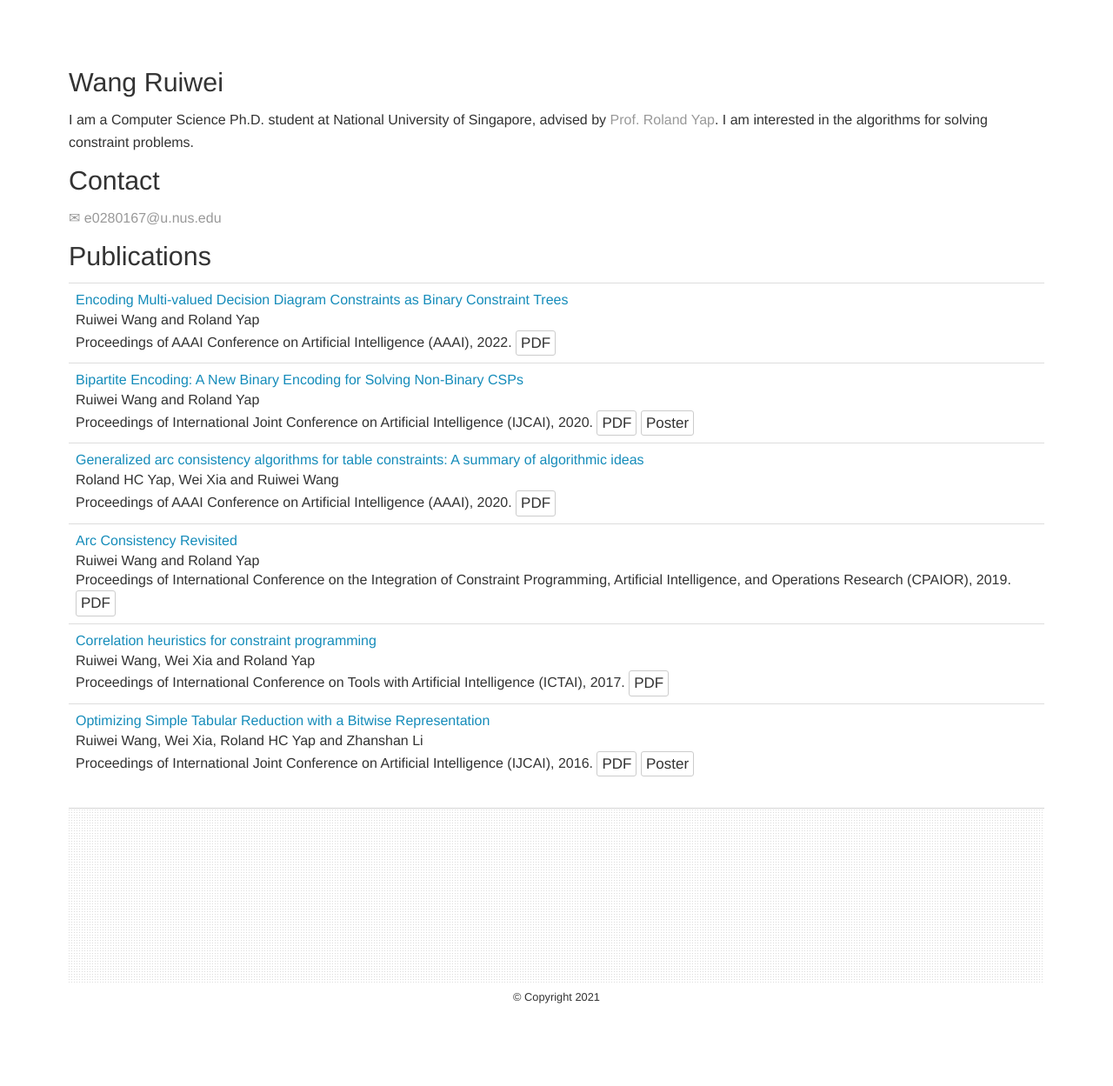
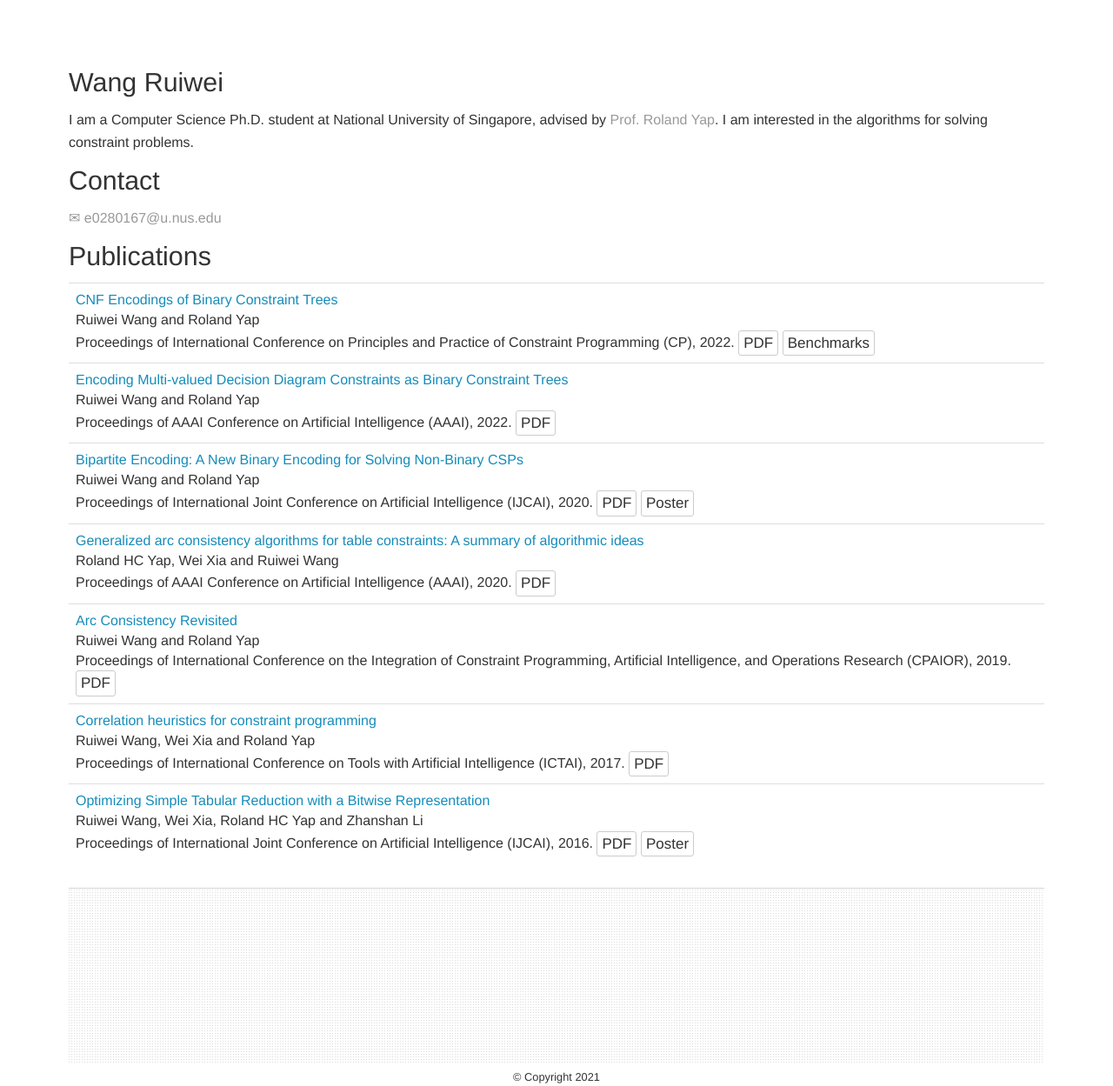
Before and after one commit to WangRuiwei/WangRuiwei.github.io, a Jekyll site: the page built from index.html, in a window 1280 px wide. Shown: the whole page at 87% size. Built offline with Jekyll 4.4.1, drawn with Linux system fonts in a browser that asks for light colours; before the commit the page ends 1157 px from its top, so only the background shows below that.

Commit message:
Update index.html

```diff
--- a/index.html
+++ b/index.html
@@ -17,6 +17,21 @@ I am interested in the algorithms for solving constraint problems.
 <h4>Publications</h4>
 <table class="table">
 <tbody>
+
+<tr>
+<td class="publication">
+<span class="pubtitle">
+<font color="#158CBA">CNF Encodings of Binary Constraint Trees</font>
+</span><br />
+<span class="authors">
+Ruiwei Wang and Roland Yap
+</span><br />
+<span class="venuetype"></span><span class="venue">Proceedings of International Conference on Principles and Practice of Constraint Programming (CP),</span> <span>2022</span>.
+<button class="btn btn-default btn-xs" type="button" onClick='location.href="https://drops.dagstuhl.de/opus/volltexte/2022/16669/pdf/LIPIcs-CP-2022-40.pdf"'>PDF</button>
+<button class="btn btn-default btn-xs" type="button" onClick='location.href="metadata/Exp_CNF_of_BCT.7z"'> Benchmarks</button>
+</td>
+</tr>
+
 <tr>
 <td class="publication">
 <span class="pubtitle">
```
